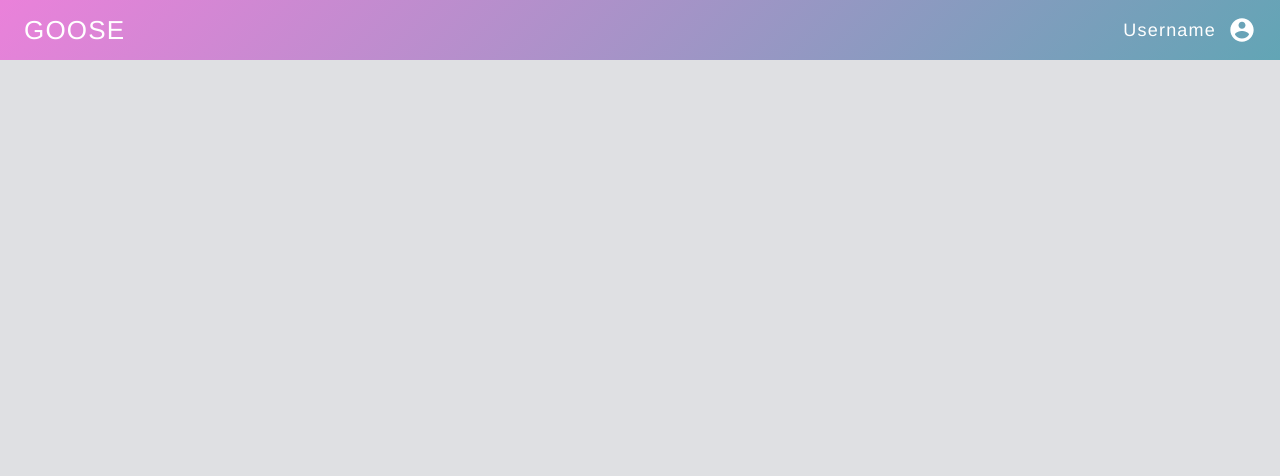
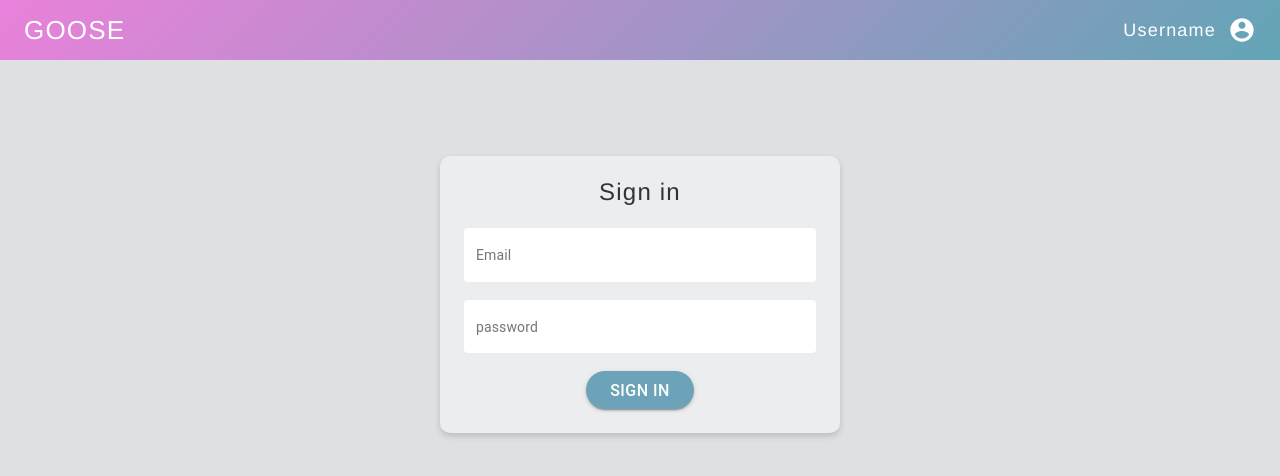
Before and after one commit to Motoki-Higa/goose-frontend, a React (Create React App) app: page /signin in a window 1280 px wide. Shown: the top 476 px of the page. Built offline with nearby package versions, Linux system fonts and the light colour scheme.

Commit message:
feat: sign in form works
authentication logic works, but no redirection/authorization is implemented yet

```diff
--- a/src/components/App/index.tsx
+++ b/src/components/App/index.tsx
@@ -8,6 +8,7 @@ import {
 // components
 import Header from '../Header/index';
 import SignUp from '../SignUp/index';
+import SignIn from '../SignIn/index';
 
 // style
 import {
@@ -29,6 +30,8 @@ function App() {
 
           <Switch>
             <Route exact path="/" component={ SignUp } />
+            <Route path="/signup" component={ SignUp } />
+            <Route path="/signin" component={ SignIn } />
           </Switch>
 
         </ScAppInner>
--- /dev/null
+++ b/src/components/SignIn/index.tsx
@@ -0,0 +1,140 @@
+import React, { useState } from 'react';
+import { useForm, Controller } from "react-hook-form";
+import config from './../../config';
+import { TextField, Button } from '@material-ui/core';
+import {
+  ScPanel,
+  ScTitle,
+  ScForm,
+  ScInputWrap,
+  ScBtnWrap
+} from './styles'
+
+// typescript's interface
+interface IFormInput {
+  email: String;
+  name: String;
+  username: String;
+  password: String;
+}
+
+function SignIn() {
+  // error messages from api (user wont get this msg as validation is handled in FE)
+  // having this state in case dev want to use it
+  const [ apiError, setApiError ] = useState([]);
+
+  // react hook form
+  const { control, handleSubmit, errors } = useForm();
+
+  // handle submit
+  const onSubmit = (data: IFormInput) => {
+    console.log(data);
+
+    // encode email and password values to Base64-encoded ASCII string
+    const encodedCredentials = btoa(`${data.email}:${data.password}`);
+
+    // set options to pass to api request
+    const options = {
+      method: 'GET',
+      headers: {
+        'Content-Type': 'application/json; charset=utf-8',
+        'Authorization': `Basic ${encodedCredentials}`
+      },
+    };
+
+    console.log(options);
+
+    // function to send request and get response
+    const getUser = async (user: Object) => {
+      const response = await fetch( config.apiBaseUrl + '/users', user);
+
+      if (response.status === 200) {
+        return response.json().then(data => data);
+      }
+      else if (response.status === 401) {
+        return null;
+      }
+      else {
+        throw new Error();
+      }
+    };
+
+    // run the function
+    getUser(options)
+      .then( errors => {
+        if (errors.length) {
+          setApiError(errors);
+          console.log(`Error message from api: ${apiError}`);
+        } else {
+          console.log(`SUCCESS! ${data.username} is now signed in!`);
+        }
+      })
+      .catch( err => { // handle rejected promises
+        console.log(err);
+      });
+  }
+
+  return (
+    <ScPanel>
+      <ScTitle>Sign in</ScTitle>
+
+      <ScForm
+      onSubmit={ handleSubmit(onSubmit) } >
+
+        <Controller
+          name="email"
+          as={
+            <ScInputWrap>
+              <TextField
+                id="email"
+                name="email"
+                label="Email"
+                variant="filled"
+                helperText={ errors.email ? errors.email.message : null}
+                error={ errors.email }
+                />
+            </ScInputWrap>
+          }
+          control={control}
+          defaultValue=""
+          rules={{
+            required: 'Required',
+            pattern: {
+              value: /^[A-Z0-9._%+-]+@[A-Z0-9.-]+\.[A-Z]{2,4}$/i,
+              message: 'invalid email address'
+            }
+          }}
+        />
+
+        <Controller
+          name="password"
+          as={
+            <ScInputWrap>
+              <TextField
+                id="password"
+                name="password"
+                label="password"
+                variant="filled"
+                helperText={ errors.password ? errors.password.message : null}
+                error={ errors.password }
+                />
+            </ScInputWrap>
+          }
+          control={control}
+          defaultValue=""
+          rules={{
+            required: 'Required',
+          }}
+        />
+
+        <ScBtnWrap>
+          <Button variant="contained" color="primary" type="submit" >Sign in</Button>
+        </ScBtnWrap>
+      </ScForm>
+
+    </ScPanel>
+  )
+
+}
+
+export default SignIn;
--- /dev/null
+++ b/src/components/SignIn/styles.tsx
@@ -0,0 +1,65 @@
+import styled from 'styled-components';
+
+const ScPanel = styled.div`
+  width: 100%;
+  max-width: 400px;
+  margin: 96px auto 0;
+  padding: 24px;
+  border-radius: 10px;
+  box-sizing: border-box;
+  box-shadow: 0 3px 6px rgba(0, 0, 0, .16);
+  background-color: ${ props => props.theme.colors.lightGrey };
+
+  @media (max-width: 768px) {
+    margin-top: 48px;
+  }
+`
+
+const ScTitle = styled.h2`
+  font-size: 1.5rem;
+  font-weight: 500;
+  color: #333;
+  text-align: center;
+
+  @media (max-width: 768px) {
+    font-size: 1.125rem;
+  }
+`
+
+const ScForm = styled.form`
+  margin-top: 24px;
+`
+
+const ScInputWrap = styled.div`
+  width: 100%;
+  margin-top: 18px;
+
+  .MuiFormControl-root {
+    width: 100%;
+  }
+`
+
+const ScBtnWrap = styled.div`
+  width: 100%;
+  margin-top: 18px;
+  text-align: center;
+
+  button {
+    font-size: 1rem;
+    font-weight: 500;
+    color: #fff;
+    background-color: ${ props => props.theme.colors.blue };
+
+    &:hover {
+      background-color: ${ props => props.theme.colors.pink };
+    }
+  }
+`
+
+export {
+  ScPanel,
+  ScTitle,
+  ScForm,
+  ScInputWrap,
+  ScBtnWrap
+}
```
